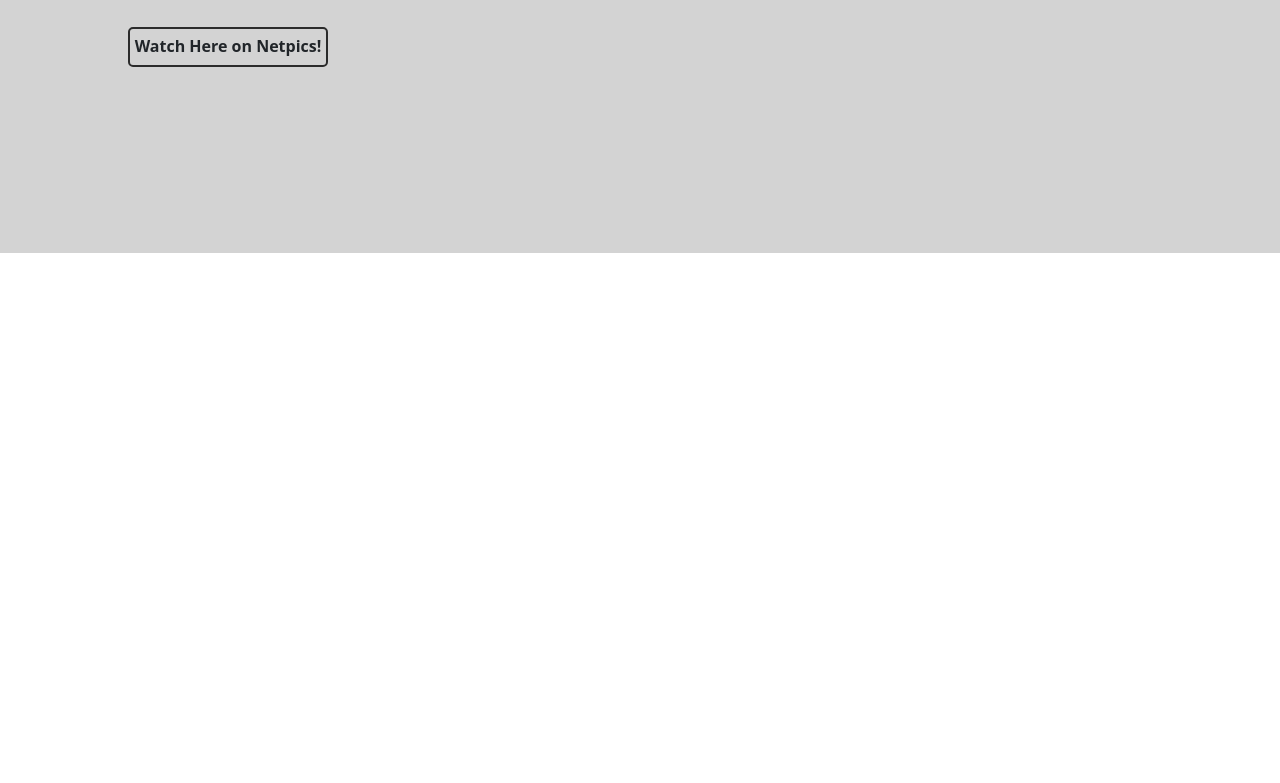
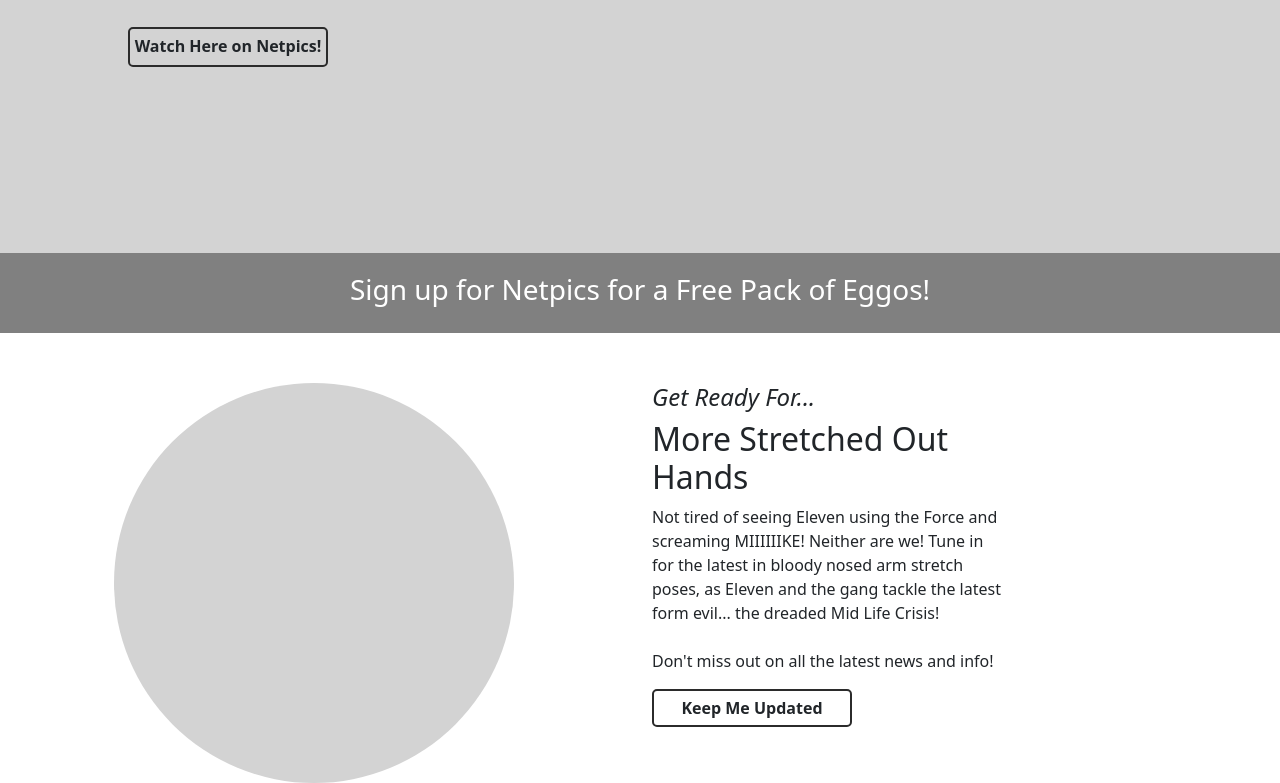
Before and after one commit to KurtSchwimmbacher/week5_task4-5, a plain HTML site: page index.html in a window 1280 px wide. Shown: the part 427-1210 px from the top of the page. Before the commit the page ends 800 px from the top, so only its background shows below. Drawn offline with nearby package versions, Linux system fonts and the light colour scheme.

Commit message:
Add full col and 50% col
add styling and text for the first two rows of the website

```diff
--- a/css/main.css
+++ b/css/main.css
@@ -79,3 +79,44 @@ header{
     color: #ffffff;
     cursor: pointer;
 }
+
+.col-12{
+    width: 100%;
+    height: 80px;
+    background-color: gray;
+    color: #ffffff;
+    text-align: center;
+    padding-top: 20px;
+}
+
+.col-6{
+    margin-top: 50px;
+
+}
+
+.col-circle{
+    height: 400px;
+    width: 400px;
+    background-color: lightgray;
+    border-radius: 50%;
+    margin: 0 auto;
+}
+
+.fifty{
+    padding-right: 22%;
+}
+
+.cta{
+    width: 200px;
+    border-radius: 5px;
+    border: 2px solid #2b2b2b;
+    text-align: center;
+    padding-top: 5px;
+    padding-bottom: 5px;
+}
+
+.cta:hover{
+    background-color: #2b2b2b;
+    color: #ffffff;
+    cursor: pointer;
+}
--- a/index.html
+++ b/index.html
@@ -52,5 +52,41 @@
         </div>
     </header>
 
+    <div class="row">
+        <div class="col-12">
+            <h3>
+                Sign up for Netpics for a Free Pack of Eggos!
+            </h3>
+        </div>
+    </div>
+
+    <div class="row">
+        <div class="col-6">
+            <div class="col-circle"></div>
+        </div>
+
+        <div class="col-6 fifty">
+            <h4>
+                <i>Get Ready For...</i>
+            </h4>
+            <h2>
+                More Stretched Out Hands
+            </h2>
+            <p>
+                Not tired of seeing Eleven using the Force and screaming MIIIIIIKE!
+                Neither are we! Tune in for the latest in bloody nosed arm stretch poses,
+                as Eleven and the gang tackle the latest form evil... the dreaded Mid Life Crisis!
+                <br>
+                <br>
+                Don't miss out on all the latest news and info!
+            </p>
+
+            <div class="cta">
+                <strong>Keep Me Updated</strong>
+            </div>
+        </div>
+
+    </div>
+
 </body>
 </html>
```
